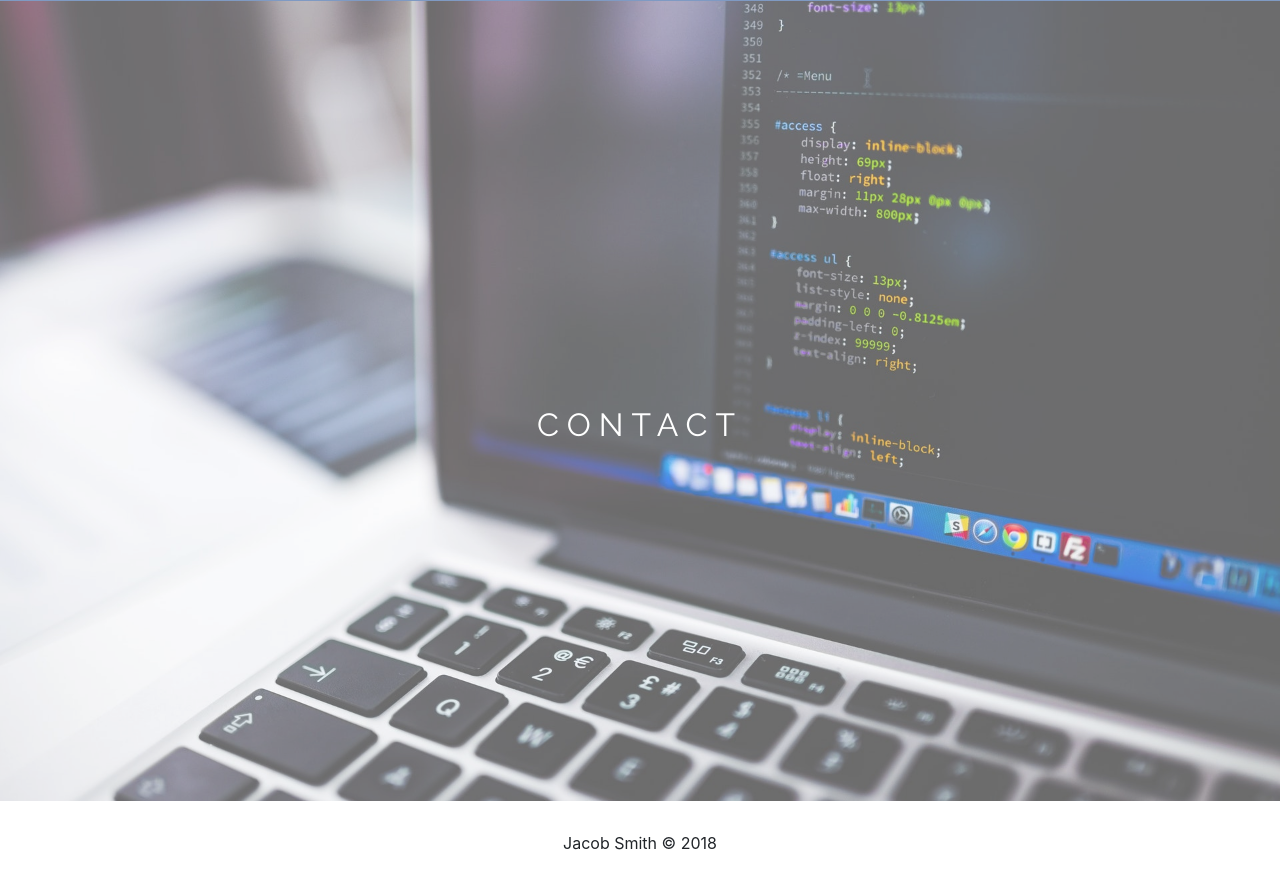
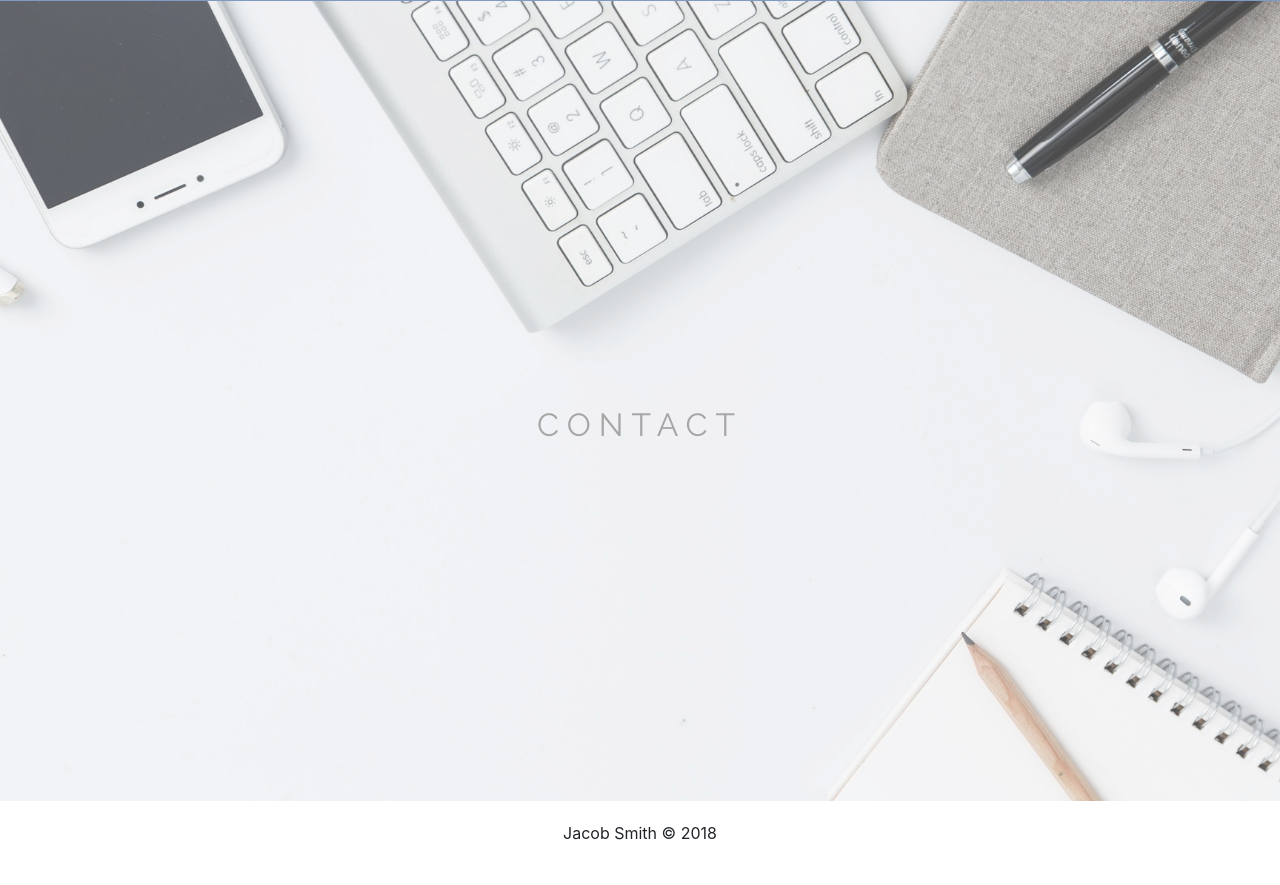
Before and after one commit to xcob/jacob-smith, a plain HTML site: page index.html in a window 1280 px wide. Shown: the part 4523-5408 px from the top of the page. Drawn offline with nearby package versions, Linux system fonts and the light colour scheme.

Commit message:
changed contact background, added img file

```diff
--- a/css/main.css
+++ b/css/main.css
@@ -17,7 +17,7 @@ h1 {
 }
 
 footer {
-  padding: 30px;
+  padding: 20px;
 
 }
 
@@ -26,7 +26,7 @@ footer {
 
 }
 
-.prog1, .city1, .edu1 {
+.prog1, .city1, .edu1, .contact{
   position: relative;
   opacity: 0.70;
   background-position: center;
@@ -53,6 +53,12 @@ footer {
 
 }
 
+.contact {
+  background-image: url(../img/contact.jpeg);
+  min-height: 100%;
+
+}
+
 .prog1 .ptext {
   color: #fff;
 
@@ -67,6 +73,13 @@ footer {
    color: #fff;
 
  }
+
+ .contact .ptext {
+   color: grey;
+
+ }
+
+
 
 /*
 .section {
--- a/index.html
+++ b/index.html
@@ -169,9 +169,9 @@
       </div>
     </section>
 
-    <div class="prog1">
+    <div class="contact">
       <div class="ptext">
-        Contact
+          Contact
       </div>
 
     </div>
```
Also changed, not shown: img/contact.jpeg (added), 2 other files.
